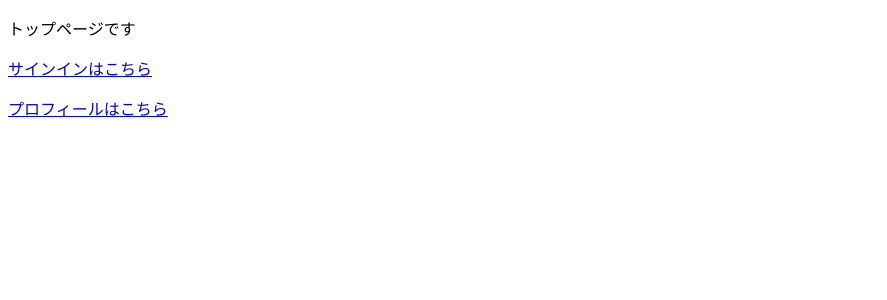
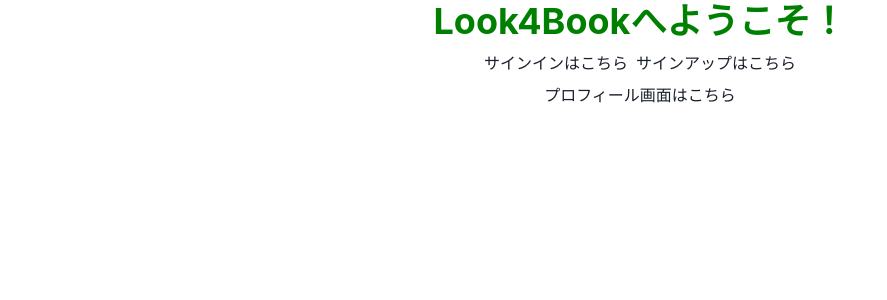
Before and after one commit to hal-goldfish/Look4Book, a Next.js app in the folder frontend_Project/node/frontend/: page / in a window 1280 px wide. Shown: the top 300 px of the page, without its empty margins (0-887 px from the left). Built offline with nearby package versions, Linux system fonts and the light colour scheme.

Commit message:
Chakra-uiの導入，トップページの整形

```diff
--- a/frontend_Project/node/frontend/package.json
+++ b/frontend_Project/node/frontend/package.json
@@ -3,6 +3,7 @@
   "version": "0.1.0",
   "private": true,
   "dependencies": {
+    "@chakra-ui/react": "^2.8.2",
     "@emotion/react": "^11.13.0",
     "@emotion/styled": "^11.13.0",
     "@mui/material": "^5.16.7",
@@ -14,6 +15,7 @@
     "@types/react": "^18.3.3",
     "@types/react-dom": "^18.3.0",
     "axios": "^1.7.4",
+    "framer-motion": "^11.3.28",
     "next": "^14.2.5",
     "react": "^18.3.1",
     "react-dom": "^18.3.1",
--- a/frontend_Project/node/frontend/src/pages/index.tsx
+++ b/frontend_Project/node/frontend/src/pages/index.tsx
@@ -1,12 +1,16 @@
+import { Heading, HStack, Link, Text, VStack } from "@chakra-ui/react";
 import React from "react";
 
 export const Top = () => {
     return (
-        <div>
-            <p>トップページです</p>
-            <p><a href="/SignIn">サインインはこちら</a></p>
-            <p><a href="/UserProfile">プロフィールはこちら</a></p>
-        </div>
+        <VStack alignItems='center' display='flex'>
+            <Heading><Text color='green'>Look4Bookへようこそ！</Text></Heading>
+            <HStack>
+                <Link href='/SignIn'><Text fontSize='16px'>サインインはこちら</Text></Link>
+                <Link href='/SignUp'><Text fontSize='16px'>サインアップはこちら</Text></Link>
+            </HStack>
+                <Link href='/UserProfile'><Text>プロフィール画面はこちら</Text></Link>
+        </VStack>
     );
 };
 
--- a/frontend_Project/node/frontend/src/providers/Providers.tsx
+++ b/frontend_Project/node/frontend/src/providers/Providers.tsx
@@ -1,5 +1,6 @@
 import React from "react";
 import { AuthUserProvider } from "./AuthUser";
+import { ChakraProvider } from '@chakra-ui/react'
 
 type Props = {
     children: React.ReactNode
@@ -7,8 +8,10 @@
 
 export const Provider = (props: Props) => {
     return (
-        <AuthUserProvider>
-            {props.children}
-        </AuthUserProvider>
+        <ChakraProvider>
+            <AuthUserProvider>
+                {props.children}
+            </AuthUserProvider>
+        </ChakraProvider>
     );
 };
```
Also changed, not shown: 1 other file (tests, documents, lock files or other folders).
